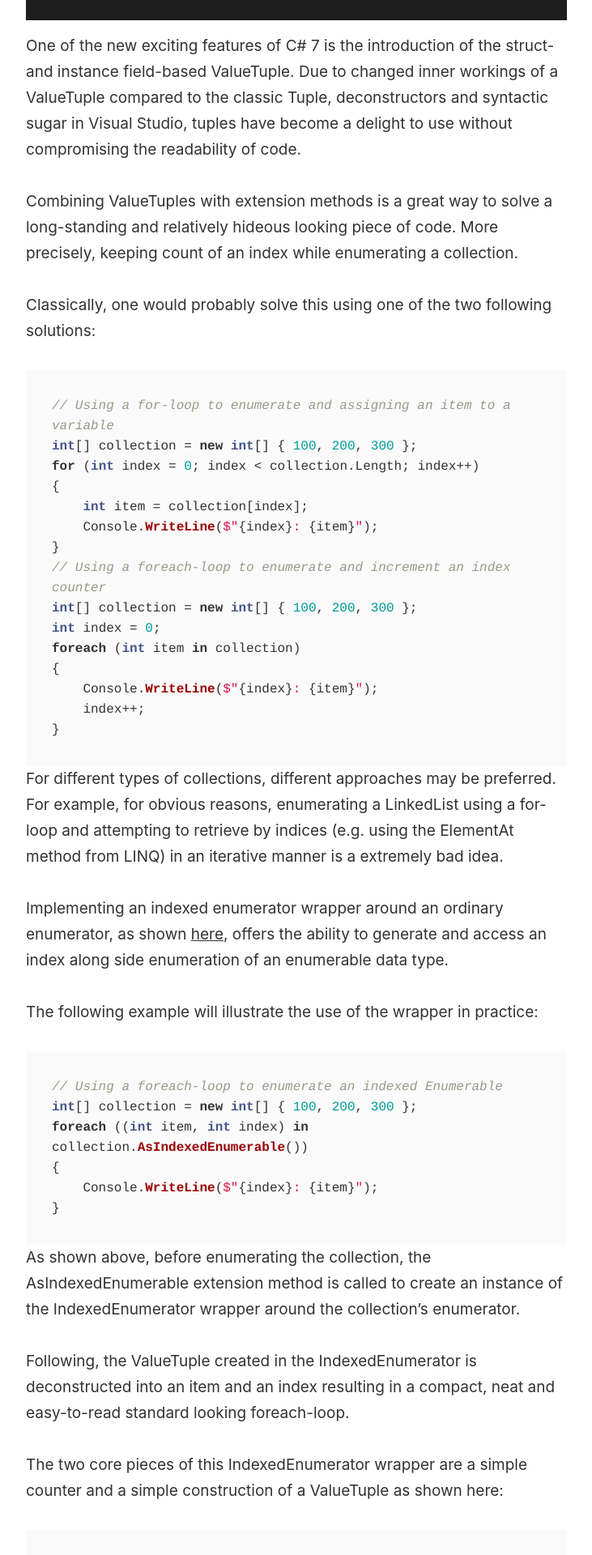
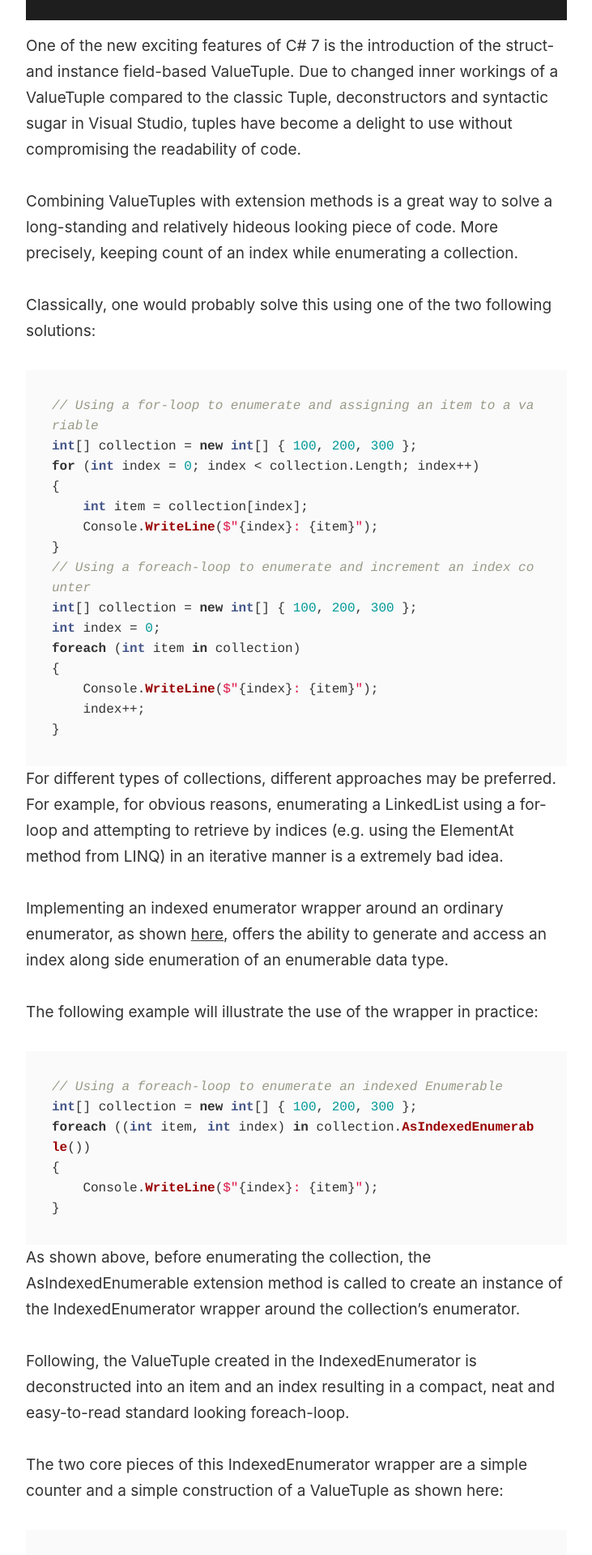
Before and after one commit to stigvoss/stigvoss.github.io-old, a Jekyll site: the page built from _posts/2017-07-08-indexed-enumerable-using-c-sharp-7-and-valuetuple.md, in a window 1280 px wide. Shown: the part 567-2487 px from the top of the page at 81% size, without its empty margins (274-1005 px from the left). Built offline with Jekyll 4.4.1, drawn with Linux system fonts in a browser that asks for light colours.

Commit message:
Attempt fix of long lines in code block.

```diff
--- a/_sass/elements/_code.scss
+++ b/_sass/elements/_code.scss
@@ -15,8 +15,8 @@ pre {
   font-size: $font-size-medium;
   line-height: $line-height-medium;
   white-space: pre-wrap;
-  word-wrap: break-all;
-  word-wrap: anywhere;
+  word-wrap: break-word;
+  word-break: break-all;
 }
 
 li code,
```
